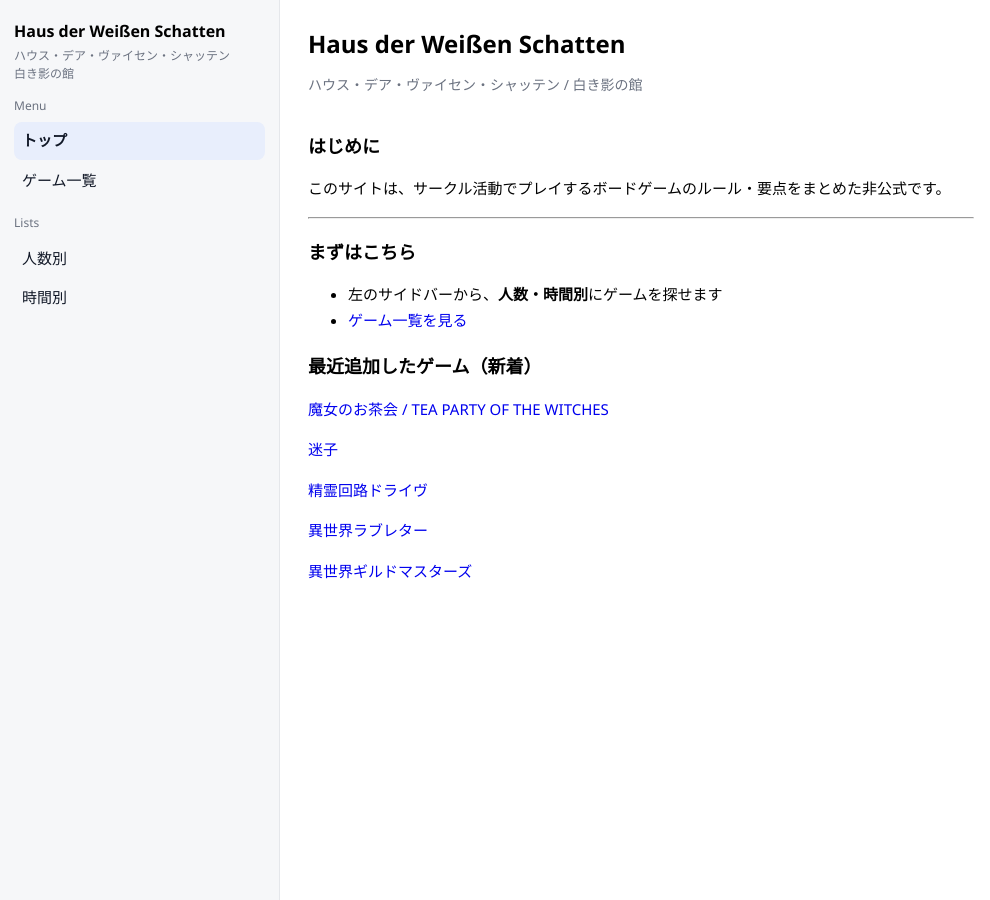
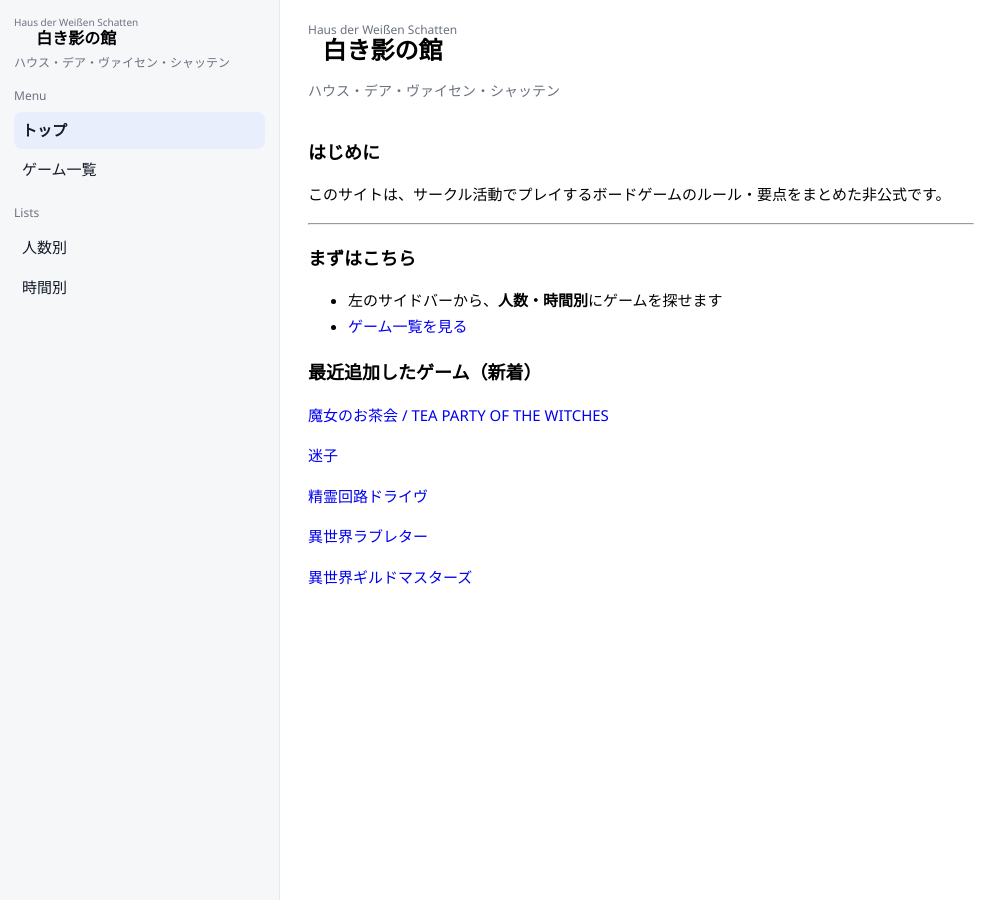
Before and after one commit to weiss-schwarz-house/weiss-schwarz-house, a Jekyll site: the page built from index.md, in a window 1280 px wide. Shown: the whole page, without its empty margins (0-990 px from the left). Built offline with Jekyll 4.4.1, drawn with Linux system fonts in a browser that asks for light colours.

Commit message:
サイト名をルビ表示に変更

```diff
--- a/_layouts/default.html
+++ b/_layouts/default.html
@@ -46,6 +46,22 @@
         font-weight: 700;
         margin: 2px 0 2px 0;
         font-size: 16px;
+      }
+      .site-title ruby,
+      .page-title ruby {
+        ruby-align: center;
+      }
+      .site-title rt,
+      .page-title rt {
+        color: #6b7280;
+        font-weight: 500;
+        letter-spacing: 0;
+      }
+      .site-title rt {
+        font-size: 10px;
+      }
+      .page-title rt {
+        font-size: 12px;
       }
       .site-subtitle {
         color: #6b7280;
@@ -294,9 +310,10 @@
   <body>
     <div class="layout">
       <aside class="sidebar">
-        <div class="site-title">{{ site.title }}</div>
+        <div class="site-title">
+          <ruby>{{ site.title_ja }}<rt>{{ site.title }}</rt></ruby>
+        </div>
         <div class="site-subtitle">{{ site.title_kana }}</div>
-        <div class="site-subtitle">{{ site.title_ja }}</div>
         {% include sidebar.html %}
       </aside>
 
@@ -312,9 +329,13 @@
 
       <main class="content">
         {% if page.title %}
+        {% if page.url == "/" %}
+        <h1 class="page-title">
+          <ruby>{{ site.title_ja }}<rt>{{ site.title }}</rt></ruby>
+        </h1>
+        <div class="page-subtitle">{{ site.title_kana }}</div>
+        {% else %}
         <h1 class="page-title">{{ page.title }}</h1>
-        {% if page.url == "/" %}
-        <div class="page-subtitle">{{ site.title_kana }} / {{ site.title_ja }}</div>
         {% endif %}
 
         {% comment %} Published / Updated dates removed per site preference {% endcomment %}
```
